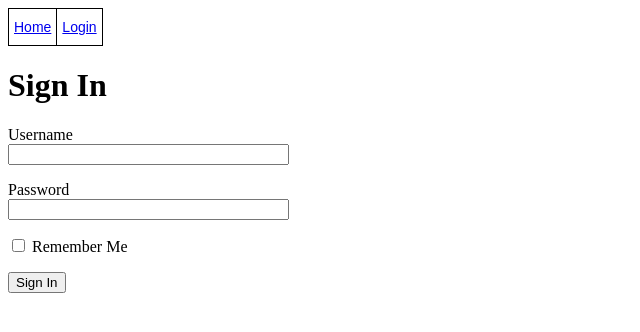
After one commit to JoshHerrala/py-flask, a Flask app: page /login in a window 1280 px wide. The commit adds this page. Shown: the top 332 px of the page, without its empty margins (0-640 px from the left). Run offline with Flask 2, Linux system fonts and the light colour scheme.

Commit message:
login page

```diff
--- a/app.py
+++ b/app.py
@@ -1,6 +1,8 @@
 from flask import Flask
+from config import Config
 
 #TODO, refactor to seperate routing file
 app = Flask(__name__)
+app.config.from_object(Config)
 user_name = "test value"
 import routes
--- /dev/null
+++ b/config.py
@@ -0,0 +1,4 @@
+import os
+
+class Config(object):
+    SECRET_KEY = os.environ.get('SECRET_KEY') or 'you-will-never-guess'
--- /dev/null
+++ b/forms.py
@@ -0,0 +1,9 @@
+from flask_wtf import FlaskForm
+from wtforms import StringField, PasswordField, BooleanField, SubmitField
+from wtforms.validators import DataRequired
+
+class LoginForm(FlaskForm):
+    username = StringField('Username', validators=[DataRequired()])
+    password = PasswordField('Password', validators=[DataRequired()])
+    remember_me = BooleanField('Remember Me')
+    submit = SubmitField('Sign In')
--- a/routes.py
+++ b/routes.py
@@ -1,5 +1,6 @@
 from flask import render_template
 from app import app
+from forms import LoginForm
 from app import user_name
 
 
@@ -19,6 +20,11 @@ def index():
     ]
 	return render_template('index.html', title='Global Megacorp Home', user=user, posts=posts)
 
+@app.route('/login')
+def login():
+    form = LoginForm()
+    return render_template('login.html', title='Sign In', form=form)
+
 @app.route("/greeting/")
 def greeting():
 	return "Nice to see you"
--- /dev/null
+++ b/templates/login.html
@@ -0,0 +1,18 @@
+{% extends "menu.html" %}
+
+{% block content %}
+    <h1>Sign In</h1>
+    <form action="" method="post" novalidate>
+        {{ form.hidden_tag() }}
+        <p>
+            {{ form.username.label }}<br>
+            {{ form.username(size=32) }}
+        </p>
+        <p>
+            {{ form.password.label }}<br>
+            {{ form.password(size=32) }}
+        </p>
+        <p>{{ form.remember_me() }} {{ form.remember_me.label }}</p>
+        <p>{{ form.submit() }}</p>
+    </form>
+{% endblock %}
--- a/templates/menu.html
+++ b/templates/menu.html
@@ -20,11 +20,8 @@
         <table class="tg">
         <thead>
           <tr>
-            <td>Home</td>
-            <td>Products</td>
-            <td>Support</td>
-            <td>Careers</td>
-            <td>About</td>
+            <td><a href="/index">Home</td>
+            <td><a href="/login">Login</td>
           </tr>
         </thead>
         </table>
```
